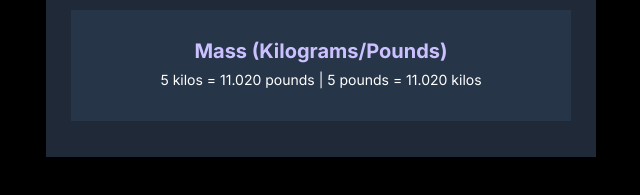
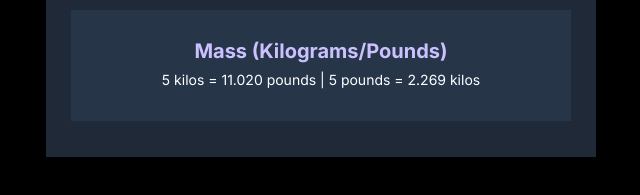
Before and after one commit to AnastasiiaHombalevska/unit-converter, a website built with Vite: page index.html in a window 1280 px wide. Both pictures are taken after typing "5" into the empty fields and a click on the button "Convert". Shown: the part 713-908 px from the top of the page, 319-959 px from the left. Built offline with nearby package versions, Linux system fonts and the light colour scheme.

Commit message:
add favicon

```diff
--- a/index.html
+++ b/index.html
@@ -4,7 +4,7 @@
         <meta charset="UTF-8">
         <meta name="viewport" content="width=device-width, initial-scale=1.0"/>
         <title>Unit converter</title>
-        <link rel="icon" type="image/x-icon" href="/images/favicon.svg">
+        <link rel="icon" type="image/x-icon" href="/images/favicon-units.svg">
         <link href="https://fonts.googleapis.com/css2?family=Inter:ital,opsz,wght@0,14..32,100..900;1,14..32,100..900&display=swap" rel="stylesheet">
         <link rel="stylesheet" href="styles/index.css">
     </head>
--- a/script/index.js
+++ b/script/index.js
@@ -28,7 +28,7 @@ function convertData() {
   const literValue = roundValue(value / 0.264);
 
   const poundValue = roundValue(value * 2.204);
-  const kiloValue = roundValue(value * 2.204);
+  const kiloValue = roundValue(value / 2.204);
 
   const result = {
     length: `${value} meters = ${feetValue} feet | ${value} feet = ${meterValue} meters`,
```
Also changed, not shown: images/favicon-units.svg (added).
